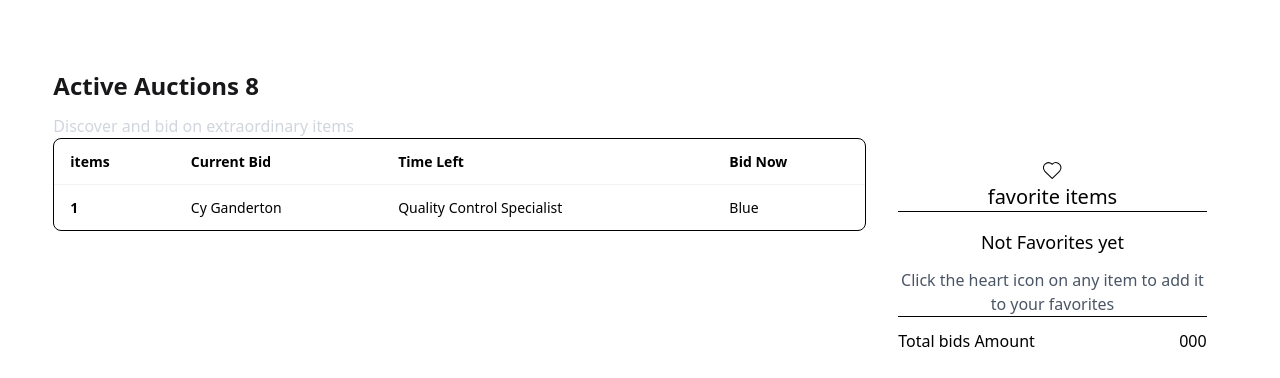
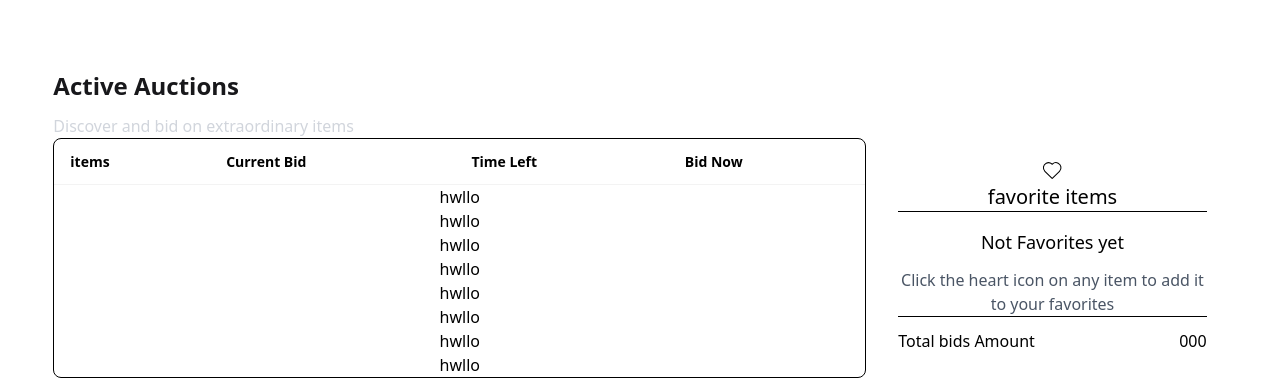
Before and after one commit to sohagroy7223/Assignment-7-React, a React (Vite) app: page / in a window 1280 px wide. Shown: the part 874-1252 px from the top of the page. Built offline with nearby package versions, Linux system fonts and the light colour scheme.

Commit message:
addad tabil stayl and some data

```diff
--- a/src/App.jsx
+++ b/src/App.jsx
@@ -9,7 +9,13 @@ function App() {
     <>
       <Navbar></Navbar>
       <Hero></Hero>
-      <Main></Main>
+
+      <div className="w-11/12 mx-auto">
+        <h3 className="text-2xl font-bold mt-20">Active Auctions</h3>
+        <p className="text-gray-300 mt-3">
+          Discover and bid on extraordinary items
+        </p>
+      </div>
       <div className="main-container flex justify-between w-11/12 mx-auto text-center gap-3">
         <div className="left-container w-[70%] bg-white rounded-2xl">
           <div className="overflow-x-auto rounded-box border  text-black">
@@ -23,16 +29,8 @@ function App() {
                   <th>Bid Now</th>
                 </tr>
               </thead>
-              <tbody>
-                {/* row 1 */}
-                <tr>
-                  <th>1</th>
-                  <td>Cy Ganderton</td>
-                  <td>Quality Control Specialist</td>
-                  <td>Blue</td>
-                </tr>
-              </tbody>
             </table>
+            <Main></Main>
           </div>
         </div>
         <div className="right-container w-[30%] rounded-2xl bg-white">
--- a/src/components/Main Section/Main.jsx
+++ b/src/components/Main Section/Main.jsx
@@ -1,4 +1,5 @@
 import { useEffect, useState } from "react";
+import Product from "../product/Product";
 
 const Main = () => {
   const [products, setProducts] = useState([]);
@@ -9,13 +10,10 @@ const Main = () => {
   }, [Main]);
   // console.log(products);
   return (
-    <div className="w-11/12 mx-auto">
-      <h3 className="text-2xl font-bold mt-20">
-        Active Auctions {products.length}
-      </h3>
-      <p className="text-gray-300 mt-3">
-        Discover and bid on extraordinary items
-      </p>
+    <div>
+      {products.map((product) => (
+        <Product product={product}></Product>
+      ))}
     </div>
   );
 };
--- /dev/null
+++ b/src/components/product/Product.jsx
@@ -0,0 +1,12 @@
+import React from "react";
+
+const Product = ({ product }) => {
+  console.log(product);
+  return (
+    <div>
+      <h3>hwllo</h3>
+    </div>
+  );
+};
+
+export default Product;
```
